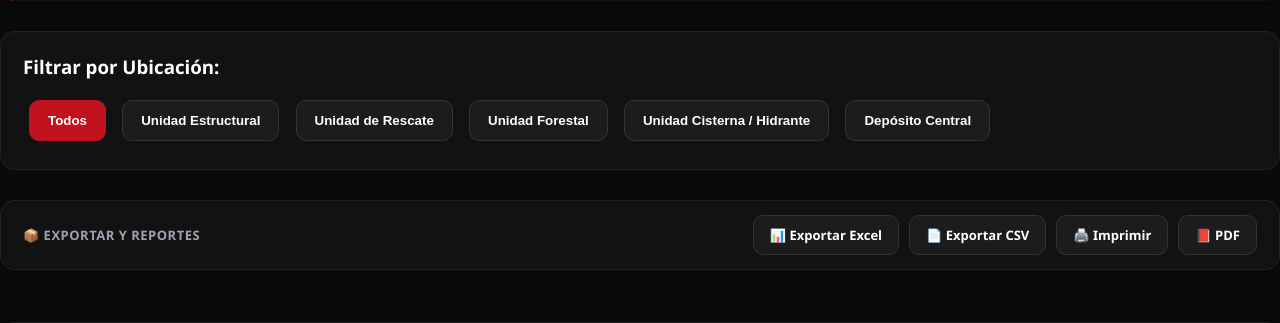
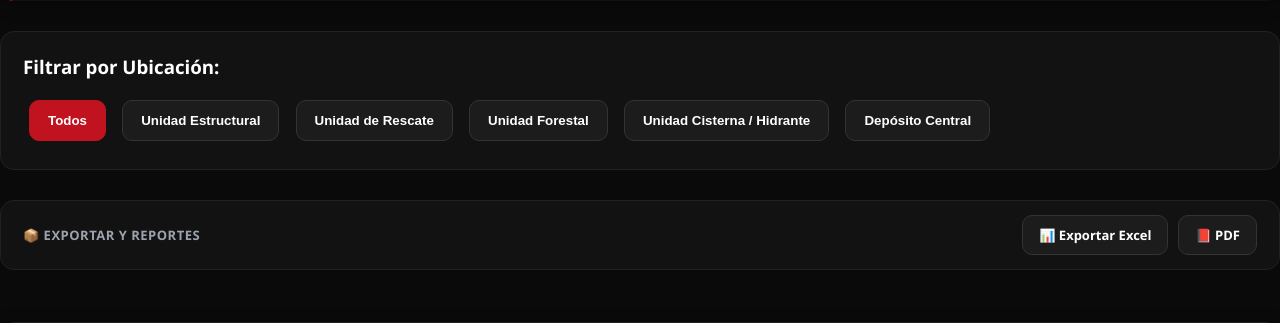
Before and after one commit to cestonasofi/Sistema-Gestion-Bomberos-, a Django app: page / in a window 1280 px wide. Shown: the part 274-597 px from the top of the page. Run offline with Django 5.2, Linux system fonts and the light colour scheme; the visitor is signed in with stand-in values (Sample User, id 1); data that the repository does not hold is empty.

Commit message:
Limpieza de UI: eliminados botones de exportación redundantes

```diff
--- a/inventario/templates/inventario/index.html
+++ b/inventario/templates/inventario/index.html
@@ -78,8 +78,6 @@
     <div class="barra-exportar">
         <span>📦 Exportar y reportes</span>
         <a class="btn-exportar" href="{% url 'exportar_inventario_excel' %}">📊 Exportar Excel</a>
-        <a class="btn-exportar" href="{% url 'exportar_inventario_csv' %}">📄 Exportar CSV</a>
-        <a class="btn-exportar" href="{% url 'reporte_inventario' %}">🖨️ Imprimir</a>
         <a class="btn-exportar" href="{% url 'reporte_inventario_pdf' %}">📕 PDF</a>
     </div>
 
```
